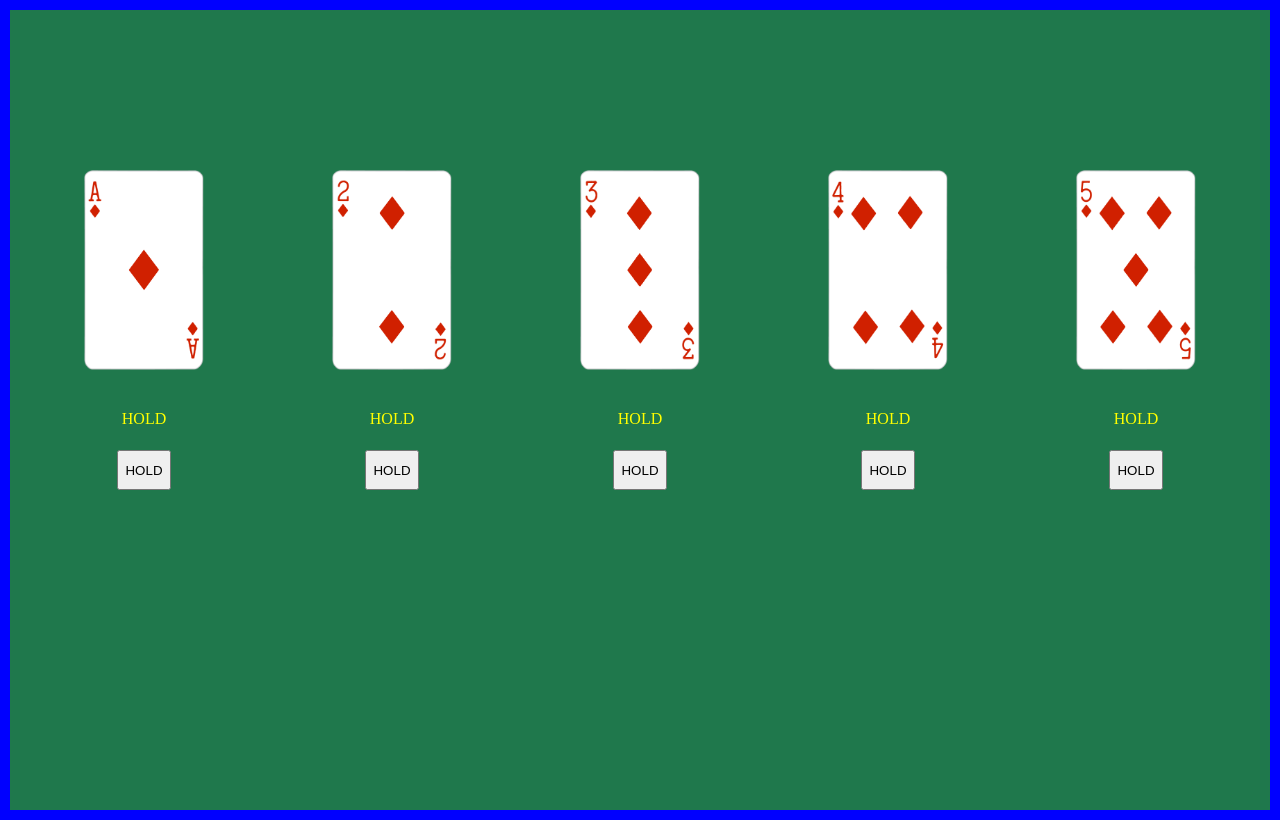
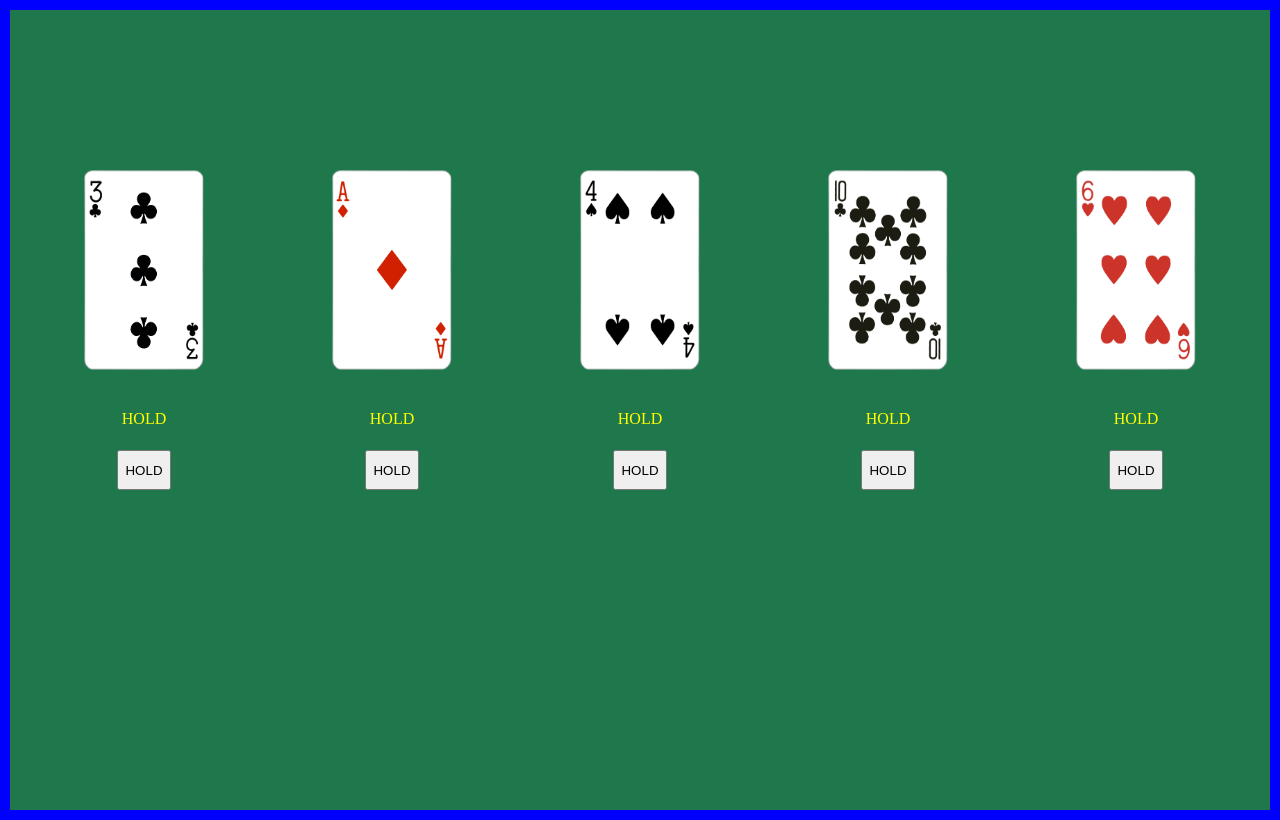
Before and after one commit to patrickrgrady81/videopoker, a plain HTML site: page index.html in a window 1280 px wide. Drawn offline with Linux system fonts and the light colour scheme.

Commit message:
Players cards now show up in the page

```diff
--- a/Deck.js
+++ b/Deck.js
@@ -53,4 +53,8 @@ class Deck {
       }
     }
   }
+
+  deal() {
+    return this.cards.shift();
+  }
 }
--- a/Player.js
+++ b/Player.js
@@ -0,0 +1,21 @@
+class Player {
+  constructor() {
+    this.hand = [];
+  }
+
+  deal(deck, numCards) {
+    for (let i = 0; i < numCards; i++) {
+      this.hand.push(deck.deal());
+    }
+  }
+
+  display() {
+    //Show the players cards in the DOM
+    let domCards = document.getElementsByClassName("imgCard");
+    for (let i = 0; i < this.hand.length; i++) {
+      let v = this.hand[i].value;
+      let s = this.hand[i].suit[0];
+      domCards[i].src = "./img/cards/" + v + s + ".png";
+    }
+  }
+}
--- a/index.html
+++ b/index.html
@@ -5,20 +5,17 @@
     <meta name="viewport" content="width=device-width, initial-scale=1.0" />
     <meta http-equiv="X-UA-Compatible" content="ie=edge" />
     <link rel="stylesheet" href="style.css" />
-    <script src="Deck.js"></script>
-    <script src="Card.js"></script>
-    <script src="Player.js"></script>
-    <script src="script.js"></script>
+
     <title>Video Poker</title>
   </head>
   <body>
     <div class="parent">
       <div class="cards">
-        <img src="./img/cards/AD.png" class="card" alt="card 1" />
-        <img src="./img/cards/2D.png" class="card" alt="card 2" />
-        <img src="./img/cards/3D.png" class="card" alt="card 3" />
-        <img src="./img/cards/4D.png" class="card" alt="card 4" />
-        <img src="./img/cards/5D.png" class="card" alt="card 5" />
+        <img src="./img/cards/AD.png" class="imgCard" alt="card 1" />
+        <img src="./img/cards/2D.png" class="imgCard" alt="card 2" />
+        <img src="./img/cards/3D.png" class="imgCard" alt="card 3" />
+        <img src="./img/cards/4D.png" class="imgCard" alt="card 4" />
+        <img src="./img/cards/5D.png" class="imgCard" alt="card 5" />
       </div>
       <div class="holds">
         <div class="hold">HOLD</div>
@@ -35,5 +32,9 @@
         <button>HOLD</button>
       </div>
     </div>
+    <script src="Deck.js"></script>
+    <script src="Card.js"></script>
+    <script src="Player.js"></script>
+    <script src="script.js"></script>
   </body>
 </html>
--- a/script.js
+++ b/script.js
@@ -1,8 +1,7 @@
 deck = new Deck();
+player = new Player();
 deck.create();
 deck.shuffle();
-deck.print();
-
-// for (var i = 0; i < 52; i++) {
-//   console.log(deck.cards[i].value + deck.cards[i].suit);
-// }
+//deck.print();
+player.deal(deck, 5);
+player.display();
--- a/style.css
+++ b/style.css
@@ -42,7 +42,7 @@ body {
   justify-content: space-around;
 }
 
-.card {
+.imgCard {
   height: 200px;
   width: 120px;
 }
```
